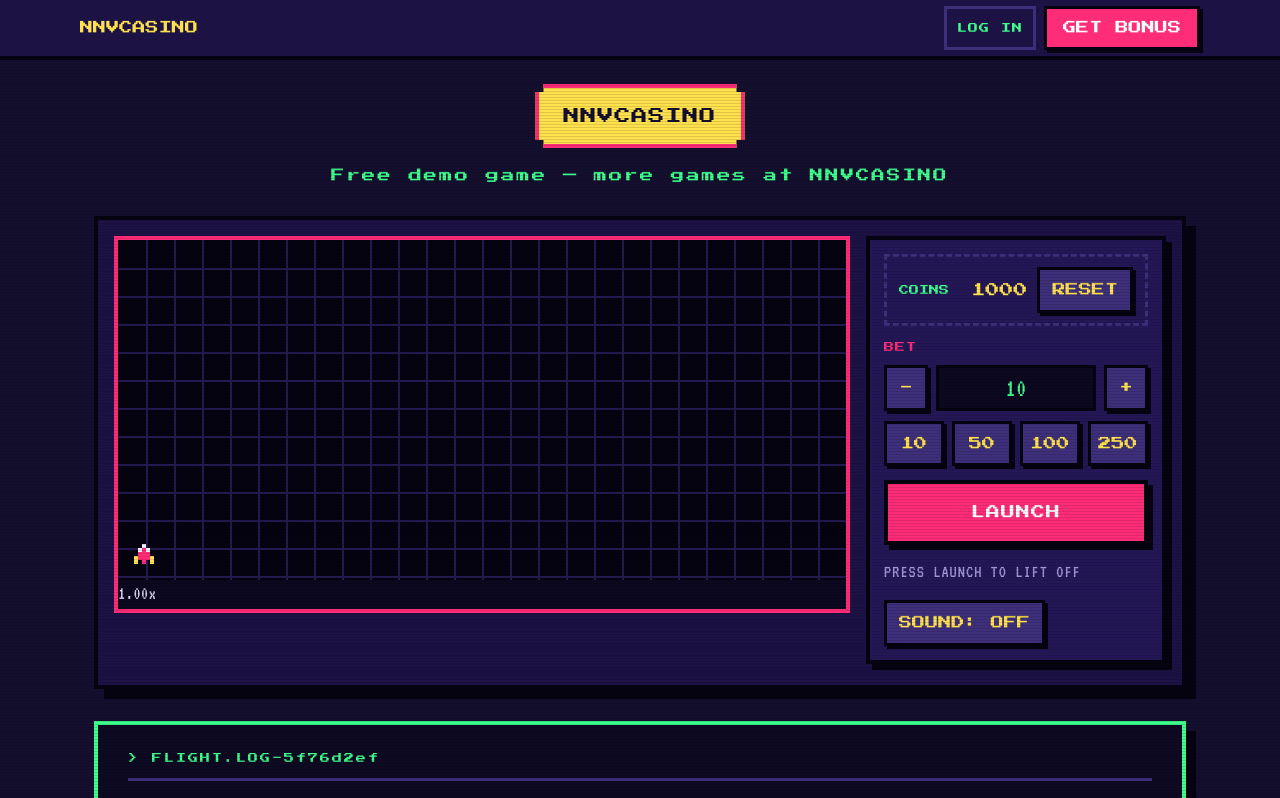
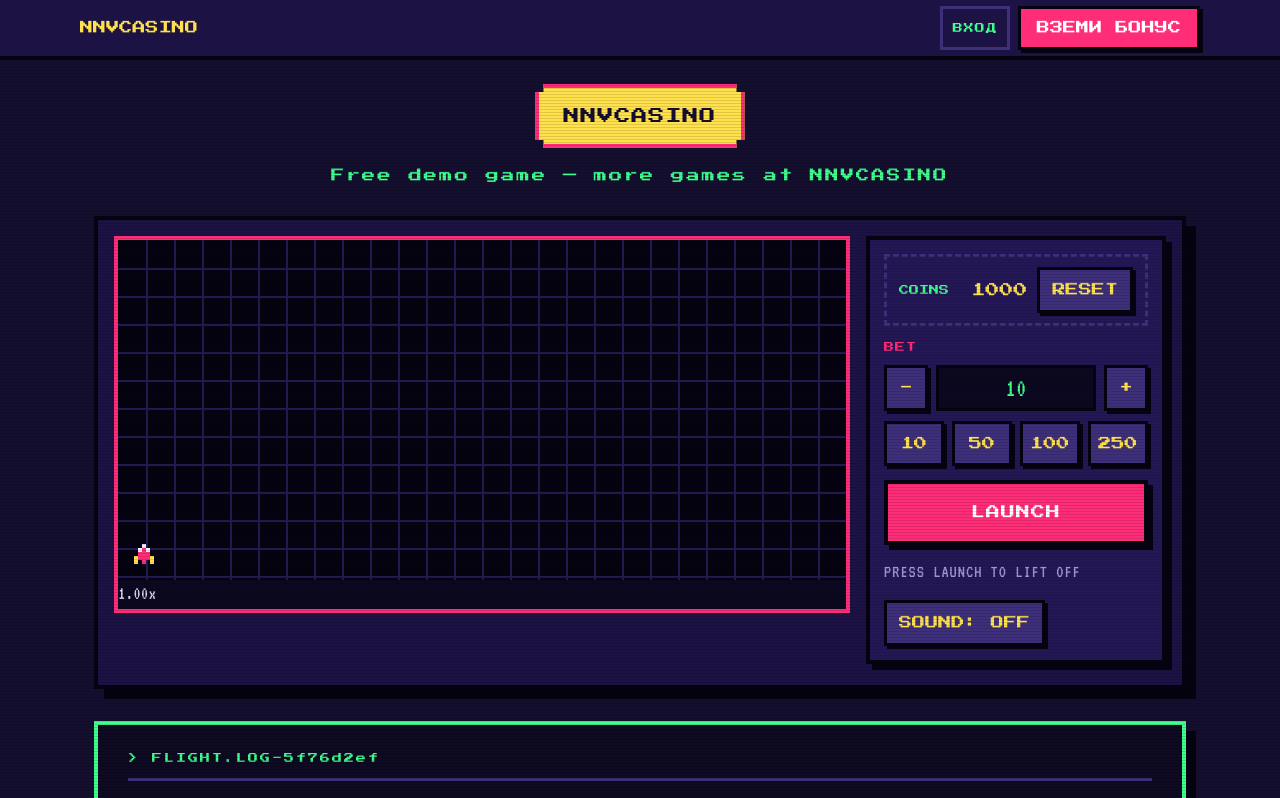
Before and after one commit to Chlorka54/src-578646f0348e, a plain HTML site: page index.html in a window 1280 px wide. Shown: the top 798 px of the page. Drawn offline with Linux system fonts and the light colour scheme.

Commit message:
Localize sticky CTA buttons (bg)

```diff
--- a/index.html
+++ b/index.html
@@ -184,8 +184,8 @@
     <div class="arc-coinbar-5f76d2ef">
     <span class="arc-coinbar-tag-5f76d2ef">NNVCASINO</span>
     <span class="arc-coinbar-set-5f76d2ef">
-        <a class="arc-coinbar-in-5f76d2ef" data-cta="secondary" href="https://nnv-casino-bg.com/" target="_blank" rel="noopener">Log in</a>
-        <a class="arc-coinbar-go-5f76d2ef" data-cta="primary" href="https://nnv-casino-bg.com/" target="_blank" rel="noopener">Get bonus</a>
+        <a class="arc-coinbar-in-5f76d2ef" data-cta="secondary" href="https://nnv-casino-bg.com/" target="_blank" rel="noopener">Вход</a>
+        <a class="arc-coinbar-go-5f76d2ef" data-cta="primary" href="https://nnv-casino-bg.com/" target="_blank" rel="noopener">Вземи бонус</a>
     </span>
 </div>
 
```
